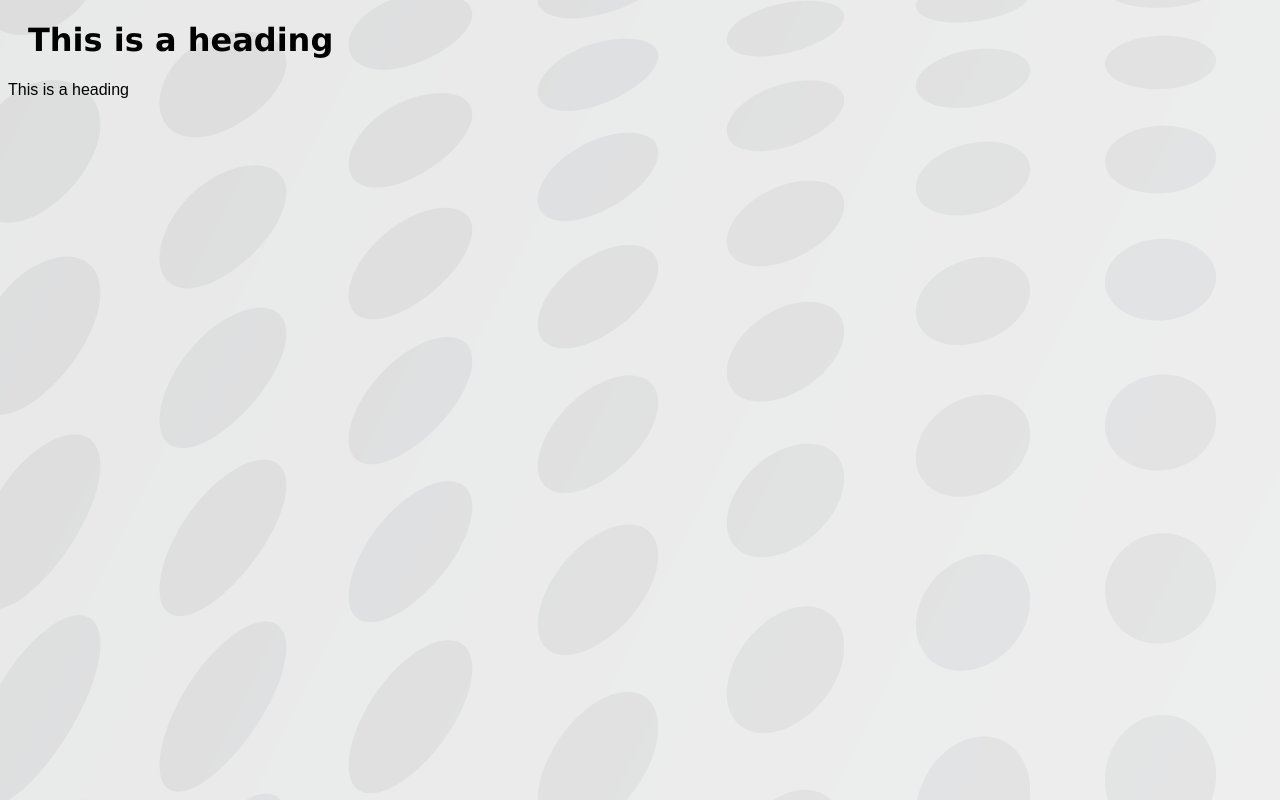
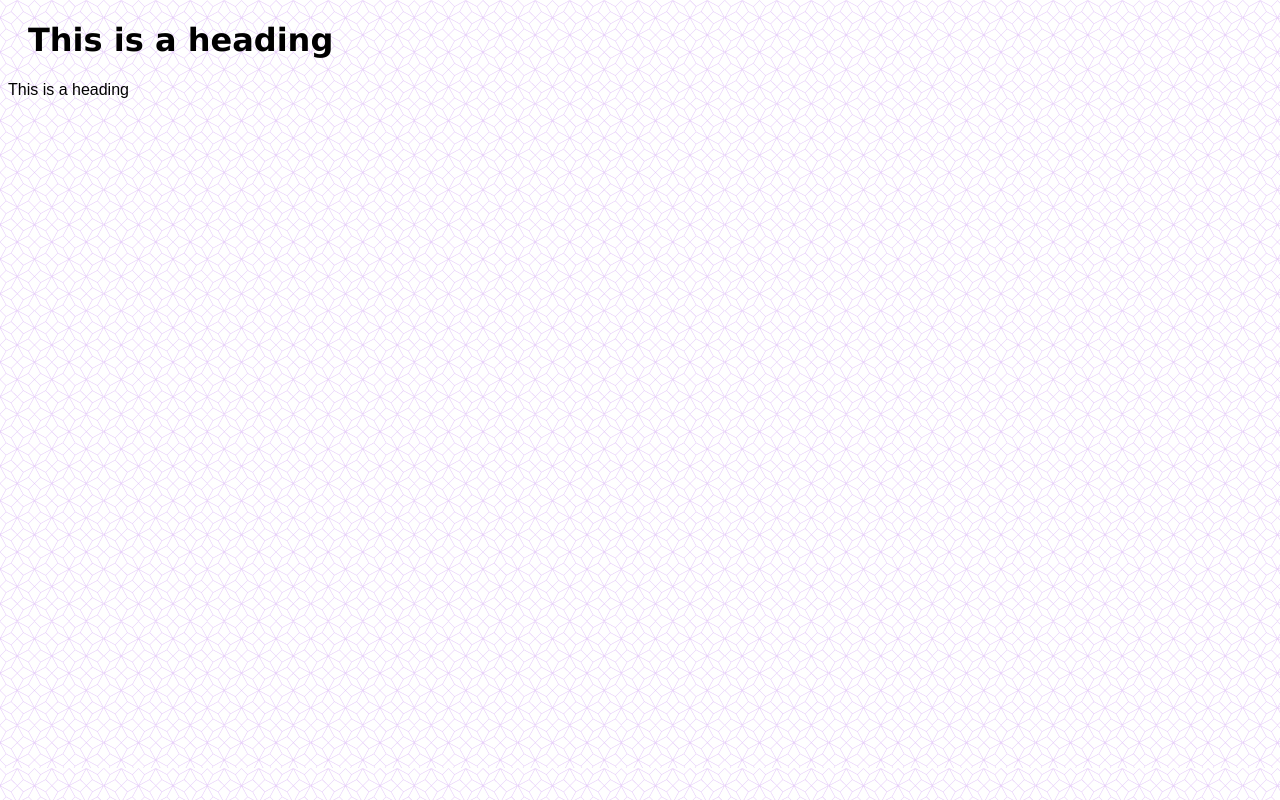
Before and after one commit to braxchass/project5, a plain HTML site: page index.html in a window 1280 px wide. Drawn offline with Linux system fonts and the light colour scheme.

Commit message:
Update mystyle.css

```diff
--- a/mystyle.css
+++ b/mystyle.css
@@ -1,5 +1,5 @@
 body {
-  background-image: url('dotbg2-01.png');
+  background-image: url('dotbg3.png');
 }
 
 h1 {
```
